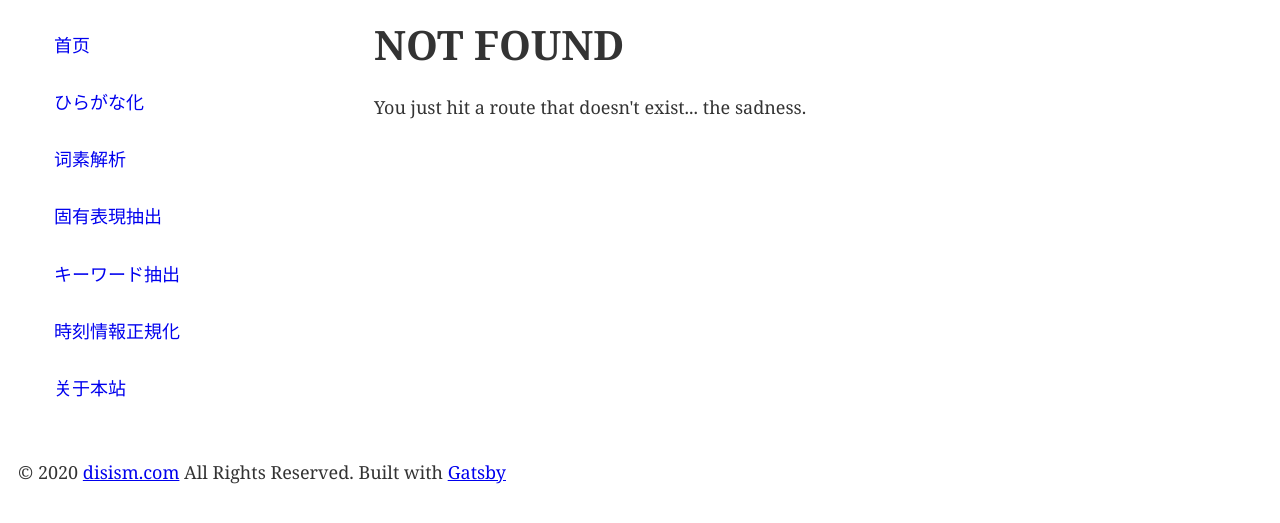
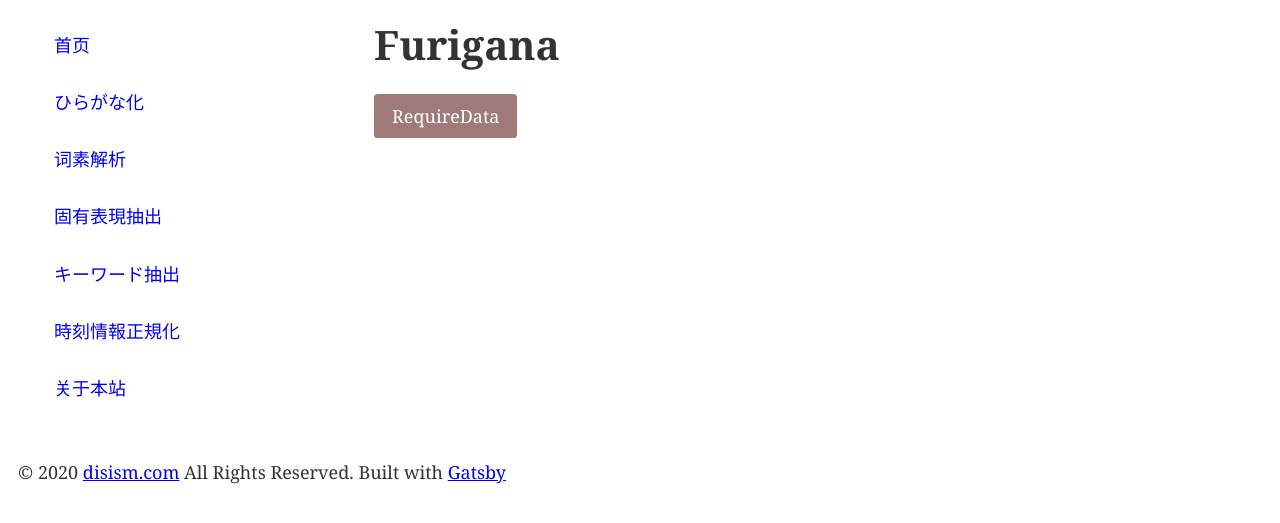
Before and after one commit to disism/Asa, a Gatsby site: page /furigana in a window 1280 px wide. Before the commit this address had no page. Shown: the part 85-608 px from the top of the page. Built offline with nearby package versions, Linux system fonts and the light colour scheme; Gatsby itself is replaced by a stand-in of ours.

Commit message:
localStorage

```diff
--- a/src/components/message.js
+++ b/src/components/message.js
@@ -29,8 +29,8 @@ const MessageBlock = () => {
     </section>
   )
 }
+const messageIsClose = localStorage.getItem('message-close')
 function Message() {
-  const messageIsClose = localStorage.getItem('message-close')
 
   return (
     <>
--- /dev/null
+++ b/src/pages/furigana.js
@@ -0,0 +1,27 @@
+import React from "react"
+import SEO from "../components/seo"
+import Layout from "../components/layout"
+import axios from "axios"
+
+function Furigana() {
+
+  const handleRequireData = () => {
+    axios.get('https://jlp.yahooapis.jp/FuriganaService/V1/furigana?appid=dj00aiZpPU1lRWRWOVZJMG1wTiZzPWNvbnN1bWVyc2VjcmV0Jng9ZTI-&grade=1&sentence=%e6%bc%a2%e5%ad%97%e3%81%8b%e3%81%aa%e4%ba%a4%e3%81%98%e3%82%8a%e6%96%87%e3%81%ab%e3%81%b5%e3%82%8a%e3%81%8c%e3%81%aa%e3%82%92%e6%8c%af%e3%82%8b%e3%81%93%e3%81%a8%e3%80%82',{
+
+    })
+      .then(res => {
+        console.log(res)
+      })
+      .catch(err => {
+        console.log(err)
+      })
+  }
+  return (
+    <Layout>
+      <SEO title="Furigana" />
+      <h1>Furigana</h1>
+      <button onClick={handleRequireData}>RequireData</button>
+    </Layout>
+  )
+}
+export default Furigana
```
